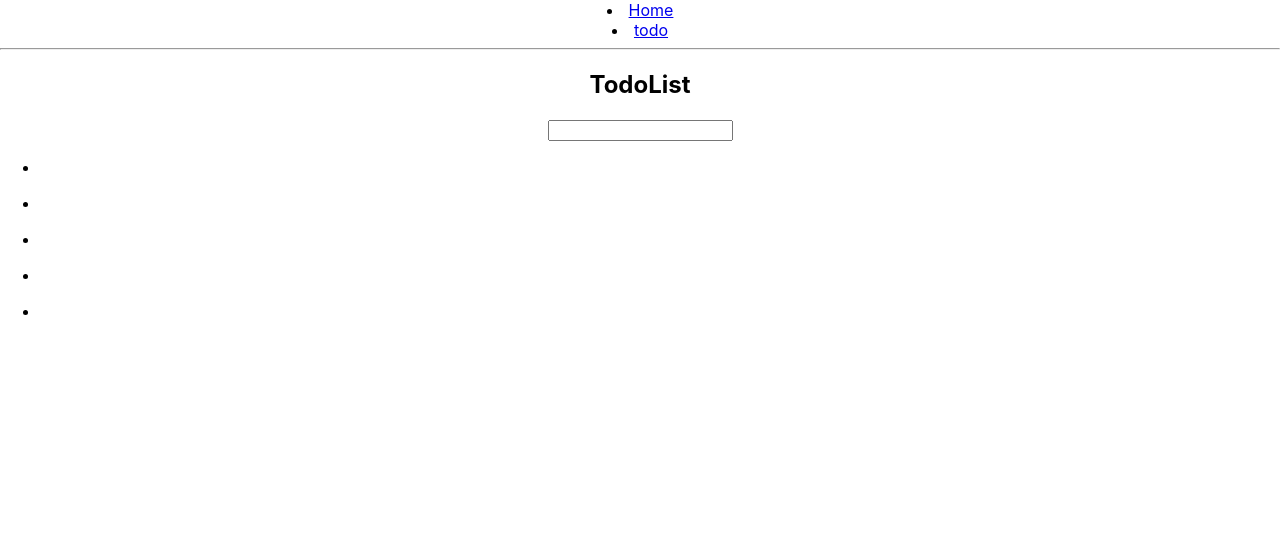
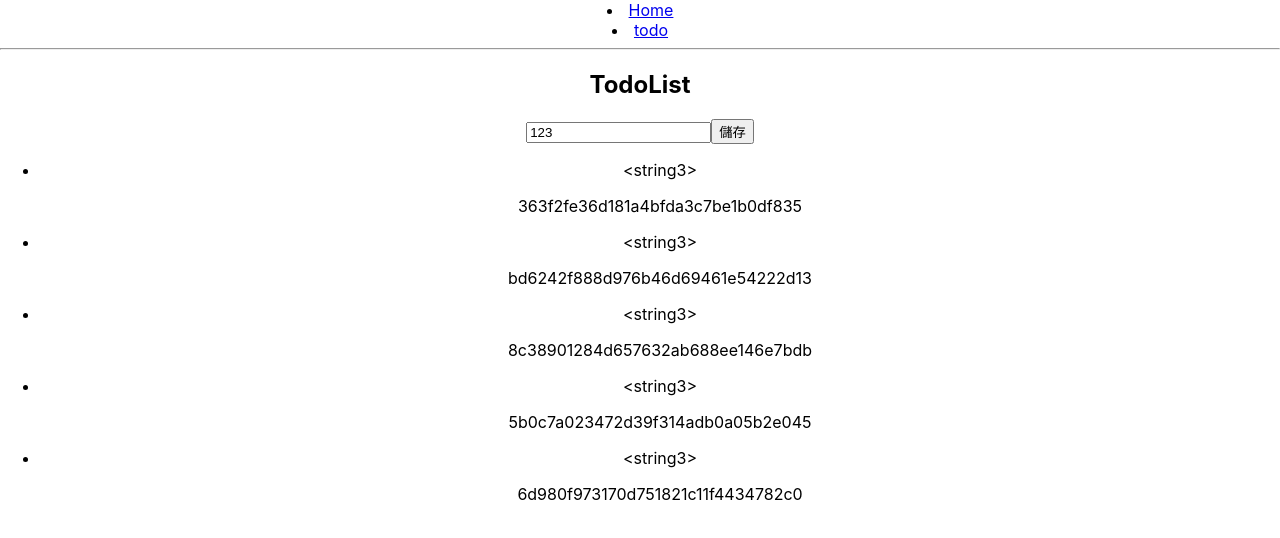
Before and after one commit to doraHLC/React-Todolist, a React (Create React App) app: page /todo in a window 1280 px wide. Shown: the top 538 px of the page. Built offline with nearby package versions, Linux system fonts and the light colour scheme.

Commit message:
新增TODO

```diff
--- a/src/components/TodoInput.js
+++ b/src/components/TodoInput.js
@@ -1,7 +1,13 @@
-function TodoInput() {
+import { useState } from 'react';
+
+function TodoInput({ addTodo }) {
+
+  const [value, setValue] = useState("123");
+
   return (
     <>
-      <input type="text"/>
+      <input type="text" value={value} onChange={e=> setValue(e.target.value)}/>
+      <input type="button" value="儲存" onClick={()=> addTodo(value)} />
     </>
   );
 }
--- a/src/components/TodoItem.js
+++ b/src/components/TodoItem.js
@@ -1,5 +1,5 @@
-function TodoItem(props) {
-const {id, content} = props;
+function TodoItem({todo}) {
+const {id, content} = todo;
   return (
     <>
       <li>
--- a/src/components/TodoList.js
+++ b/src/components/TodoList.js
@@ -34,19 +34,27 @@ const initData = {
 
 function TodoList() {
   const [todos, setTodos] = useState(initData.todos);
-console.log('todos:::',todos);
+  console.log('todos:::', todos);
+
+
+  const addTodo = (todo) => setTodos([...todos,{
+    id: '',
+    content: todo,
+    completed_at: null,
+  }])
+
   return (
     <main>
       <h2>TodoList</h2>
-      <TodoInput/>
+      <TodoInput addTodo={addTodo} />
 
       <ul>
         {
           todos.map((todo, i) => {
             console.log('map:', todo);
             return (
-              <TodoItem key={i} todo={todo}/>
-              // <TodoItem key={i} {...todo}/>
+              <TodoItem key={i} todo={todo} />
+
 
               // <TodoItem key={i} content={todo.content} id={todo.id}/>
               // <TodoItem key={i} content={todo.content}/>
```
